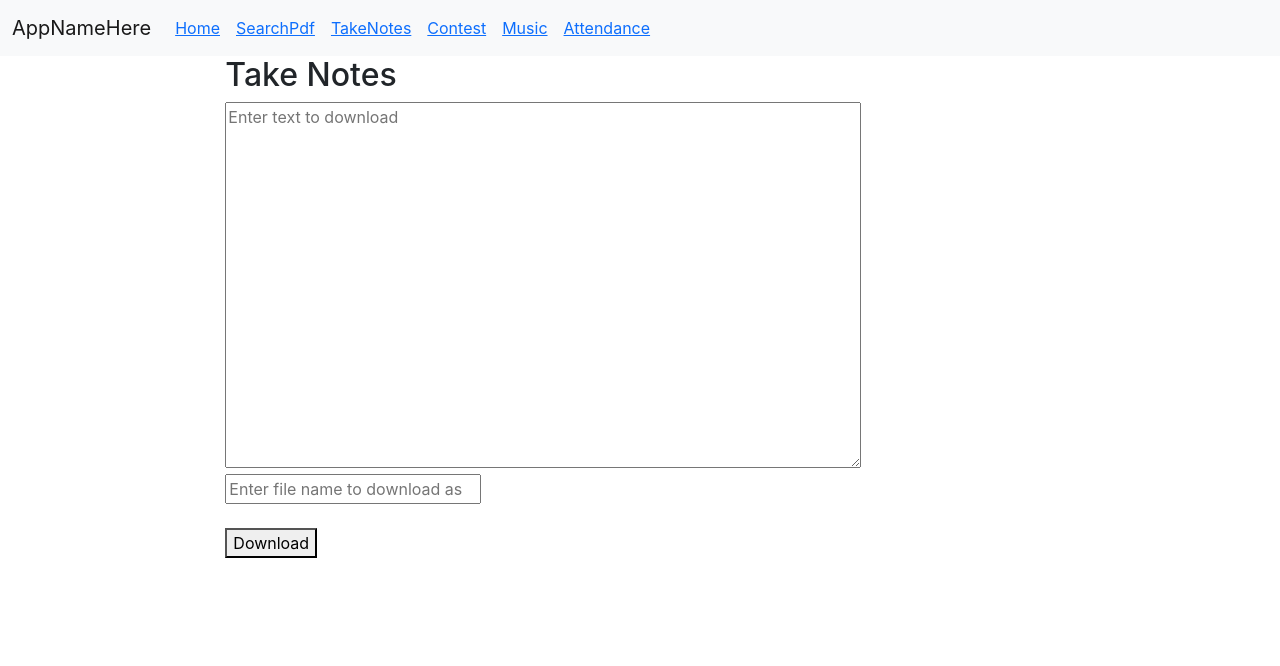
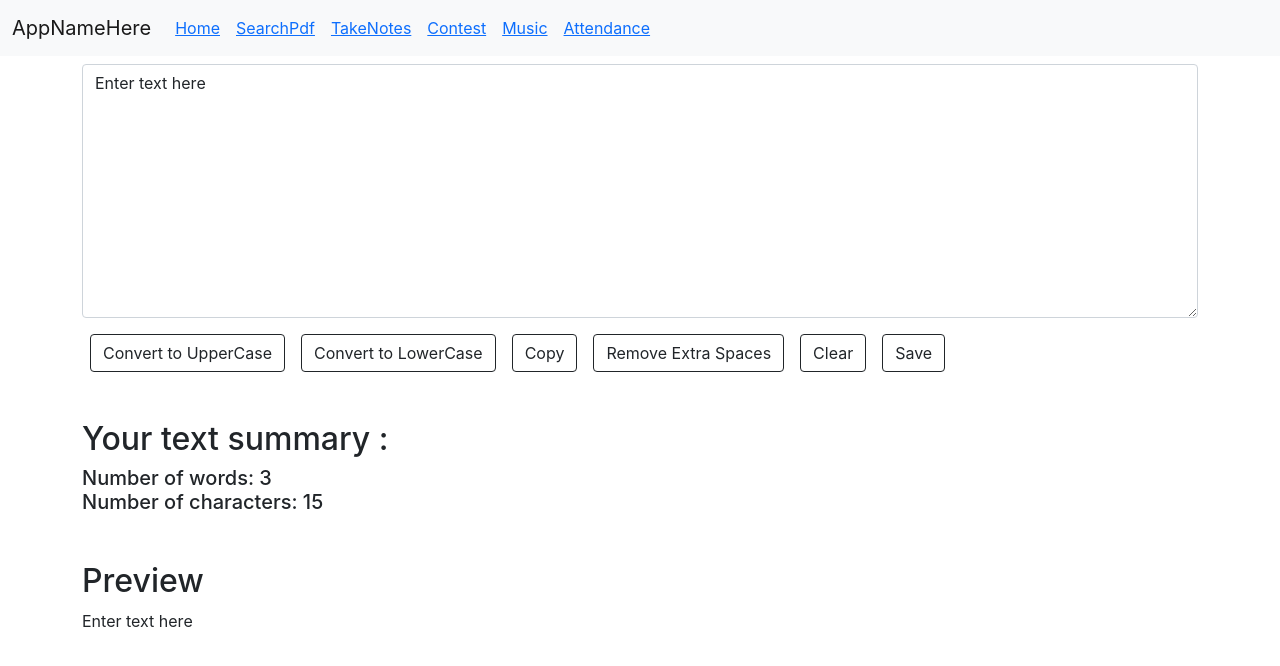
Before and after one commit to soham4abc/dawgs, a React (Create React App) app in the folder dawgs/: page /takeNotes in a window 1280 px wide. Shown: the top 666 px of the page. Built offline with nearby package versions, Linux system fonts and the light colour scheme.

Commit message:
TakesNotes all set

```diff
--- a/dawgs/src/components/TakeNotes.js
+++ b/dawgs/src/components/TakeNotes.js
@@ -1,47 +1,93 @@
-import React from "react";
+import React, { useState } from "react";
 
-function TakeNotes() {
+export default function TakeNotes() {
+  const [text, setText] = useState("Enter text here");
+  const updateUpText = () => {
+    let newText = text.toUpperCase();
+    setText(newText);
+  };
+  const updateLowText = () => {
+    let newText = text.toLowerCase();
+    setText(newText);
+  };
+  const changeTextArea = (event) => {
+    console.log("Text area changed");
+    setText(event.target.value);
+  };
+  const clearText = () => {
+    let newText = "";
+    setText(newText);
+  };
+  const copyText = () => {
+    let text = document.getElementById("textBox");
+    text.select();
+    navigator.clipboard.writeText(text.value);
+  };
+  const removeExtraSpaces = () => {
+    let newText = text.split(/[ ]+/);
+    setText(newText.join(" "));
+  };
 
-    const download = () =>{
-        document.getElementById("dload").onclick = function(){
+  const download = () => {
+    document.getElementById("dload").onclick = function () {
       var l = document.createElement("a");
-            l.href = "data:text/plain;charset=UTF-8," + document.getElementById("dload-txt").value;
+      l.href =
+        "data:text/plain;charset=UTF-8," +
+        document.getElementById("dload-txt").value;
       l.setAttribute("download", document.getElementById("dload-fn").value);
       l.click();
-          }
-    }
+    };
+  };
 
   return (
     <>
-      <div>
-        <div className="container-fluid">
-          <div className="row">
-            <div className="col-md-2" id="side-navbar"></div>
-            <div className="col-md-10" id="main-container">
-              <h2>Take Notes</h2>
-              <body>
+      <div className="container">
+        <h1></h1>
+        <div className="mb-3">
           <textarea
-                  placeholder="Enter text to download"
-                  id="dload-txt"
-                  rows="15"
-                  cols="60"
+            className="form-control"
+            onChange={changeTextArea}
+            value={text}
+            id="textBox"
+            rows="10"
           ></textarea>
-                <br />
-                <input
-                  placeholder="Enter file name to download as"
-                  id="dload-fn"
-                />
-                <br />
-                <br />
-                <button id="dload" onClick={download}>Download</button>
-              </body>
         </div>
+        <button className="btn btn-outline-dark mx-2" onClick={updateUpText}>
+          Convert to UpperCase
+        </button>
+        <button className="btn btn-outline-dark mx-2" onClick={updateLowText}>
+          Convert to LowerCase
+        </button>
+        <button className="btn btn-outline-dark mx-2" onClick={copyText}>
+          Copy
+        </button>
+        <button className="btn btn-outline-dark mx-2" onClick={removeExtraSpaces}>
+          Remove Extra Spaces
+        </button>
+        <button className="btn btn-outline-dark mx-2" onClick={clearText}>
+          Clear
+        </button>
+        <button
+          className="btn btn-outline-dark mx-2"
+          onClick={download}
+          id="downloadButton"
+        >
+          Save
+        </button>
       </div>
+      <div className="my-5 container">
+        <h2>Your text summary : </h2>
+        <h5>
+          Number of words: {text.split(" ").length} <br />
+          Number of characters: {text.length}
+        </h5>
       </div>
+      <div className="my-5 container">
+        <h2>Preview</h2>
+        <p>
+          {text.length > 0 ? text : "Enter something above to preview it here."}
+        </p>
       </div>
-
     </>
   );
 }
-
-export default TakeNotes;
```
Lines whose indentation alone changed are shown as unchanged.
